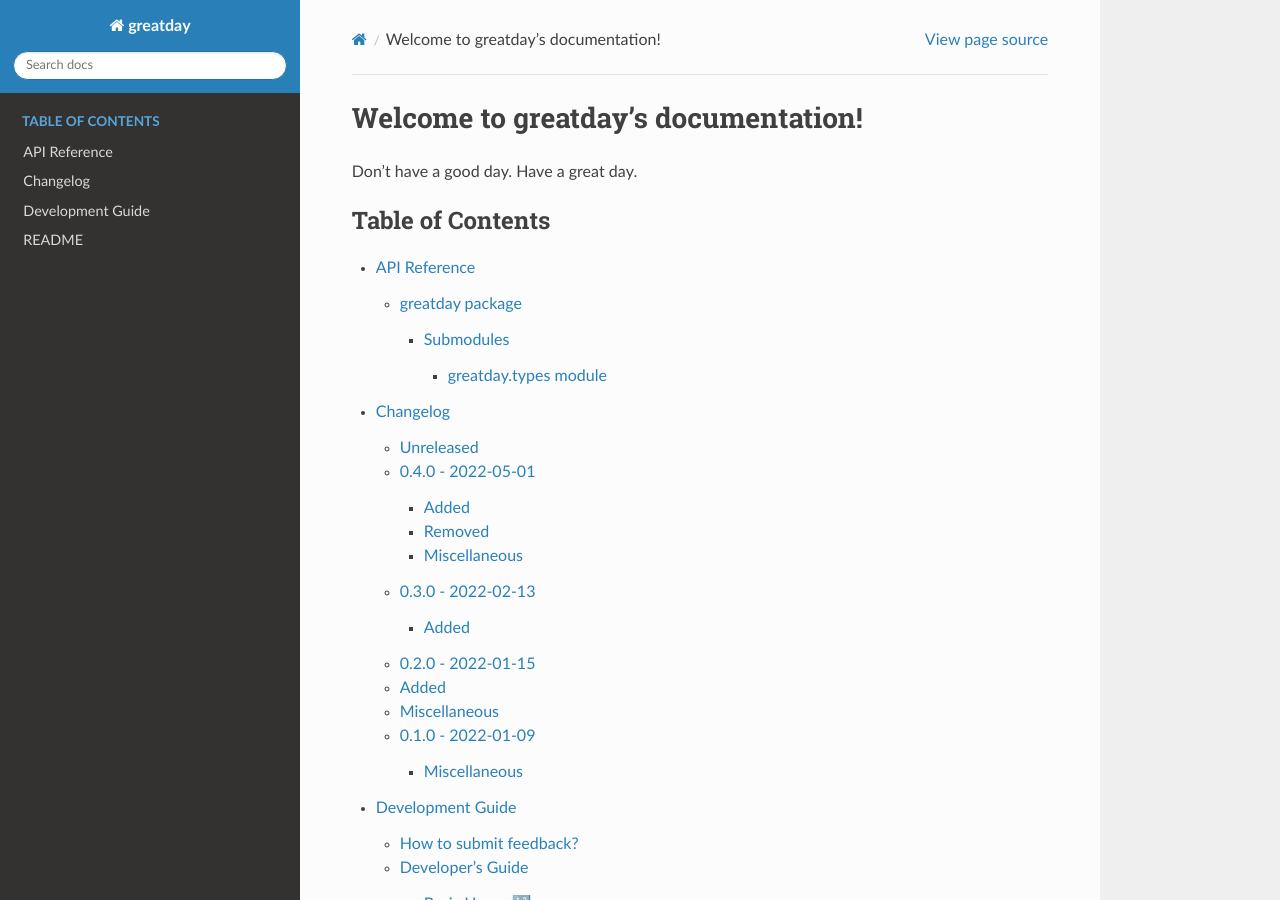
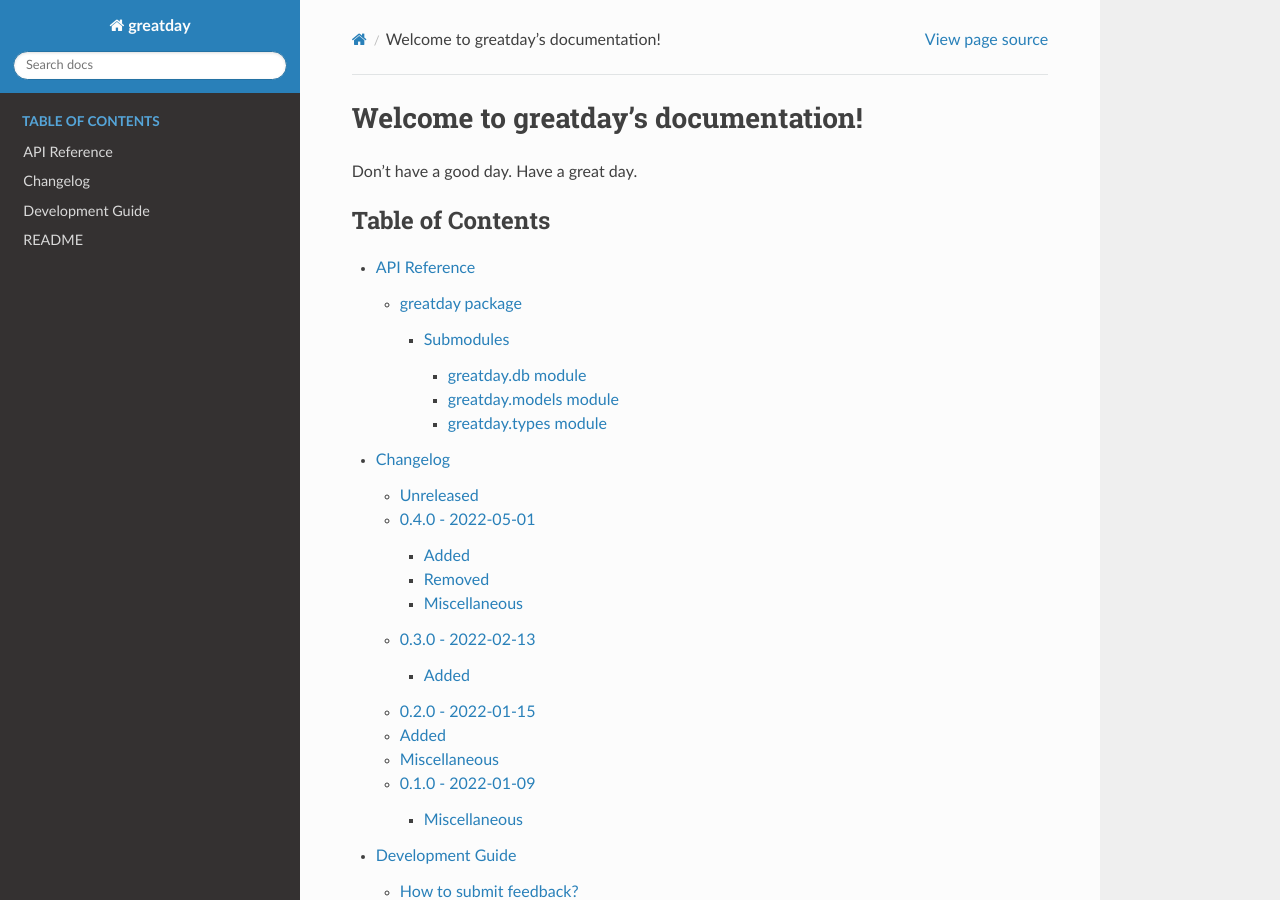
Before and after one commit to bbugyi200/greatday, a Sphinx documentation site: the page built from docs/source/index.rst, in a window 1280 px wide and 900 px high. Built offline with Sphinx 7.4.7 and the Read the Docs theme 2.0.0, drawn with Linux system fonts in a browser that asks for light colours.

```diff
--- /dev/null
+++ b/docs/source/greatday.db.rst
@@ -0,0 +1,7 @@
+greatday.db module
+==================
+
+.. automodule:: greatday.db
+   :members:
+   :undoc-members:
+   :show-inheritance:
--- /dev/null
+++ b/docs/source/greatday.models.rst
@@ -0,0 +1,7 @@
+greatday.models module
+======================
+
+.. automodule:: greatday.models
+   :members:
+   :undoc-members:
+   :show-inheritance:
--- a/docs/source/greatday.rst
+++ b/docs/source/greatday.rst
@@ -12,4 +12,6 @@ Submodules
 .. toctree::
    :maxdepth: 4
 
+   greatday.db
+   greatday.models
    greatday.types
```
